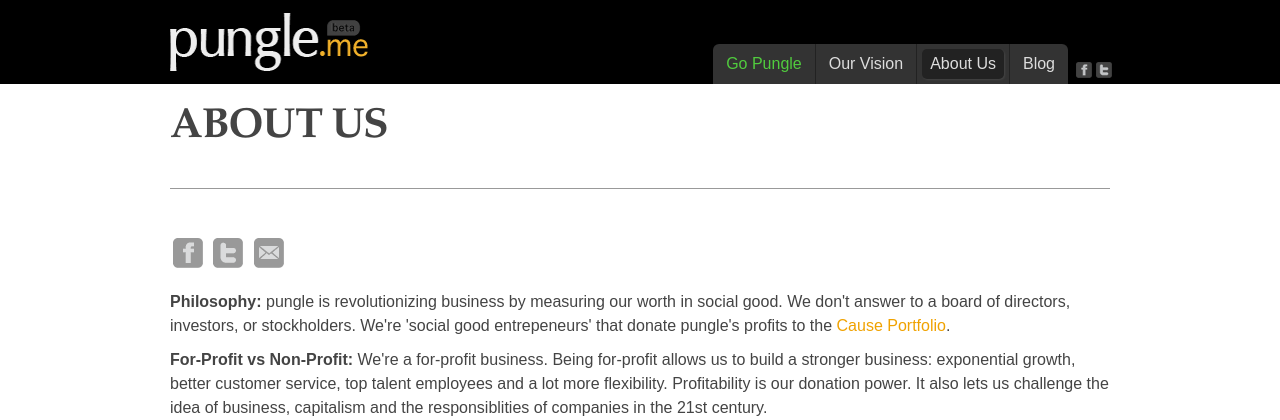
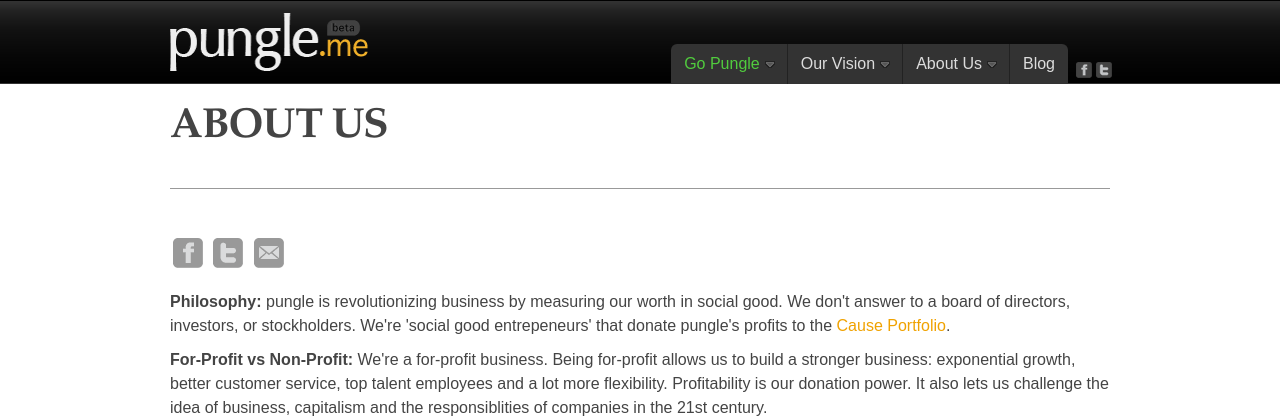
Before and after one commit to justinhammack/pungle-beta, a PHP site: page /about.php in a window 1280 px wide. Shown: the top 420 px of the page. Run offline with PHP 8.4, Linux system fonts and the light colour scheme.

Commit message:
v3.276 - update navigation and front page dialog, about us page, add hello bar

```diff
--- a/about.php
+++ b/about.php
@@ -194,7 +194,6 @@
 <?php require("include/footer.php"); ?>
 
 
-
 </body>
 
 </html>
--- a/core/style.css
+++ b/core/style.css
@@ -103,9 +103,12 @@ ol { list-style-type: decimal; }
 nav { background-color:#333; display:block; position: absolute; right: 52px; bottom: 0px; z-index: 10000;
 	  -moz-border-radius-topright: 6px; border-top-right-radius: 6px; -moz-border-radius-topleft: 6px; border-top-left-radius: 6px;  }
 nav ul, nav li { margin: 0; }
-nav ul li { float:left; padding: 5px 5px;  border-right: 1px solid #222;}
+nav ul li { float:left; padding: 5px;  border-right: 1px solid #222;}
+nav ul li.parentNav { padding: 5px 12px 5px 5px; }
 nav ul li:last-child { border-right: none; }
+nav ul.navigation li.parentNav > a { background: url('/images/arrow.gif') no-repeat center right; }
 nav ul li a, nav ul li a:active, nav ul li a:visited { display:block; padding:3px 8px; color: #DDD;}
+nav ul.navigation li.parentNav a, nav ul.navigation li.parentNav a:active, nav ul.navigation li.parentNav a:visited { padding:3px 15px 3px 8px; }
 nav ul li a:hover, nav ul li.active a {
     -moz-border-radius: 5px;
     -webkit-border-radius: 5px;
@@ -338,6 +341,7 @@ button {  width: auto; overflow: visible; }
 		position: absolute;
 		right: 15px;
 		top: 15px;
+		z-index: 5000;
 	}
 	/* .twHanger {
 		position: absolute;
@@ -488,7 +492,7 @@ body { background-color: #FFF; }
 	padding: 0;
 	width: 100%;
 }
-
+#header_wrapper { background: url('/images/header_bg.png') repeat-x; }
 #subheader_wrapper { display: none; background-color: #181818; }
 #footer_wrapper { background-color: #181818; }
 
--- a/include/nav.php
+++ b/include/nav.php
@@ -17,20 +17,26 @@
 
 			<nav>
 				<ul class="navigation">
-					<li>
-					    <a <?php if ($pfile=="anvil.php") { ?>class="navAnvil navSelected"<?php } else { ?>class="navAnvil"<?php } ?> href="/anvil/" title="our signature shopping tool">Go Pungle</a>
+					<li class="parentNav">
+					    <a class="navAnvil" href="/anvil/">Go Pungle</a>
 					    <ul>
 					        <li>
-					            <a href="http://pungle.storenvy.com/" title="Shop for pungle swag & other fun loot!">Store / Loot</a>
+					            <a <?php if ($pfile=="anvil.php") { ?>class="subSelected"<?php } ?> href="/anvil/" title="Our signature shopping tool.">The Anvil</a>
+					        </li>
+					        <li>
+					            <a href="http://pungle.storenvy.com/" title="Shop at the pungle store for sweet loot!">Goods / Loot</a>
 					        </li>
 					        <li>
 					            <a <?php if ($pfile=="tutorial.php") { ?>class="subSelected"<?php } ?> href="/anvil/tutorial/" title="Learn how to use the anvil in 5 easy steps.">5-Step Tutorial</a>
 					        </li>
 					    </ul>
 				    </li>
-					<li>
-					    <a <?php if ($pfile=="sogood.php") { ?>class="navSelected"<?php } ?> href="/social-good/" title="Learn more about our social good campaign.">Our Vision</a>
+					<li class="parentNav">
+					    <a href="/social-good/">Our Vision</a>
 					    <ul>
+					        <li>
+					            <a <?php if ($pfile=="sogood.php") { ?>class="subSelected"<?php } ?> href="/social-good/" title="Learn more about our social good campaign.">Social Good</a>
+					        </li>
 					        <li>
 					            <a <?php if ($pfile=="npos.php") { ?>class="subSelected"<?php } ?> href="/social-good/cause-portfolio/" title="See what Nonprofits we currently fund.">Cause Portfolio</a>
 					        </li>
@@ -39,9 +45,12 @@
 					        </li>
 					    </ul>
 				    </li>
-				    <li>
-					    <a <?php if ($pfile=="about.php") { ?>class="navSelected"<?php } ?> href="/about-us/" title="Who are the people behind the scenes?">About Us</a>
+				    <li class="parentNav">
+					    <a href="/about-us/">About Us</a>
 					    <ul>
+					        <li>
+					            <a <?php if ($pfile=="about.php") { ?>class="subSelected"<?php } ?> href="/about-us/" title="Who are the people behind the scenes?">Vigilantes</a>
+					        </li>
 					        <li>
 					            <a <?php if ($pfile=="anvilfaq.php") { ?>class="subSelected"<?php } ?> href="/anvil/faq/" title="Answers to some common questions.">FAQ</a>
 					        </li>
```
Also changed, not shown: anvil.php (+8 -0 lines), index.php (+28 -21 lines), images/arrow.gif (added), images/header_bg.png (added).
